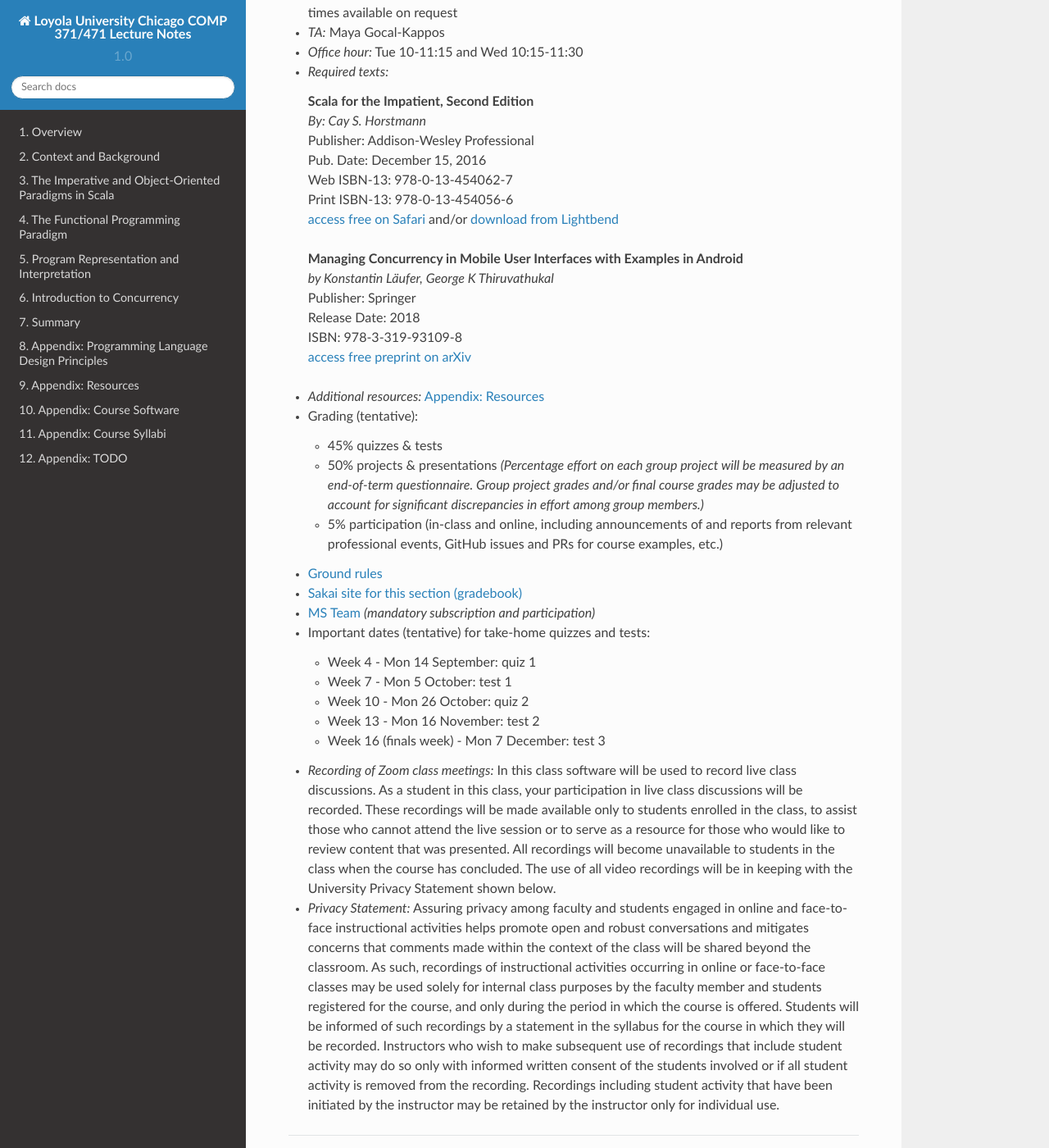
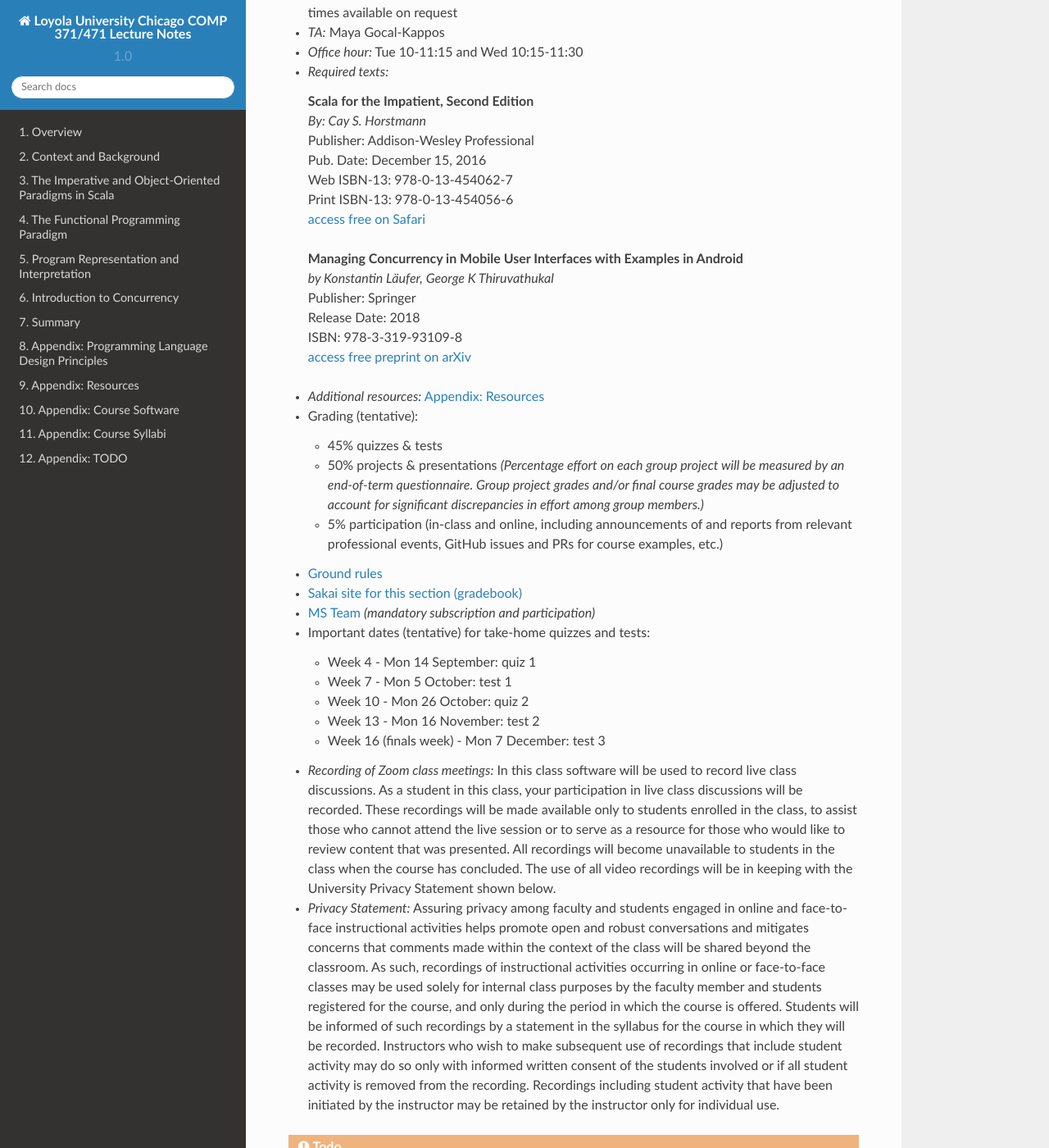
Before and after one commit to lucproglangcourse/lucproglangcourse.github.io, a Sphinx documentation site: the page built from source/syllabi/2020Fall.rst, in a window 1280 px wide and 1400 px high, scrolled down 588 px. Shown: the whole window at 82% size. Built offline with Sphinx 7.4.7 and the Read the Docs theme 2.0.0, drawn with Linux system fonts in a browser that asks for light colours; some of the changed text lies outside the part shown.

Commit message:
updated syllabus for fall 2020
Signed-off-by: Konstantin Läufer <klaeufer@gmail.com>

```diff
--- a/source/syllabi/2020Fall.rst
+++ b/source/syllabi/2020Fall.rst
@@ -25,7 +25,8 @@ Sections: 001/002 Fall 2020
   | Pub. Date: December 15, 2016
   | Web ISBN-13: 978-0-13-454062-7
   | Print ISBN-13: 978-0-13-454056-6
-  | `access free on Safari <https://learning.oreilly.com/library/view/scala-for-the/9780134540627>`_ and/or `download from Lightbend <https://www.lightbend.com/resources/e-book/scala-for-the-impatient>`_
+  | `access free on Safari <https://learning.oreilly.com/library/view/scala-for-the/9780134540627>`_
+
 
   | **Managing Concurrency in Mobile User Interfaces with Examples in Android**
   | *by Konstantin Läufer, George K Thiruvathukal*
```
Also changed, not shown: other parts of source/syllabi/2020Fall.rst (+4 -0 lines).
